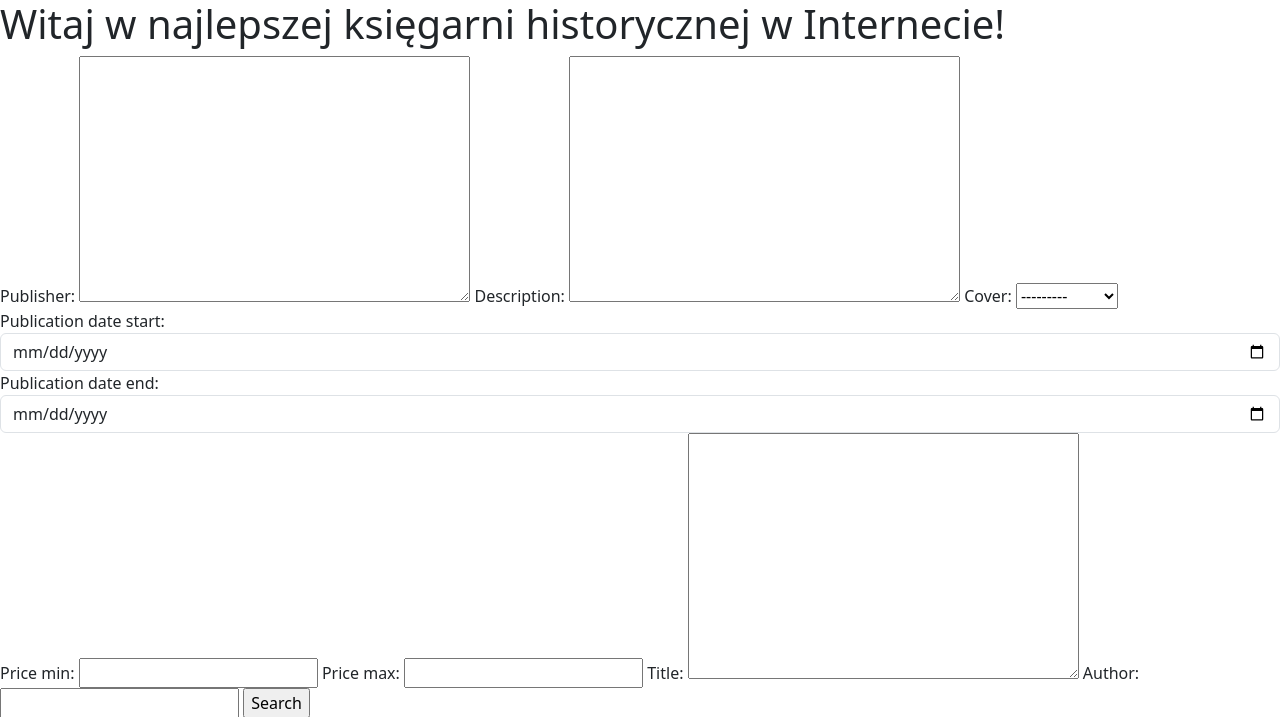
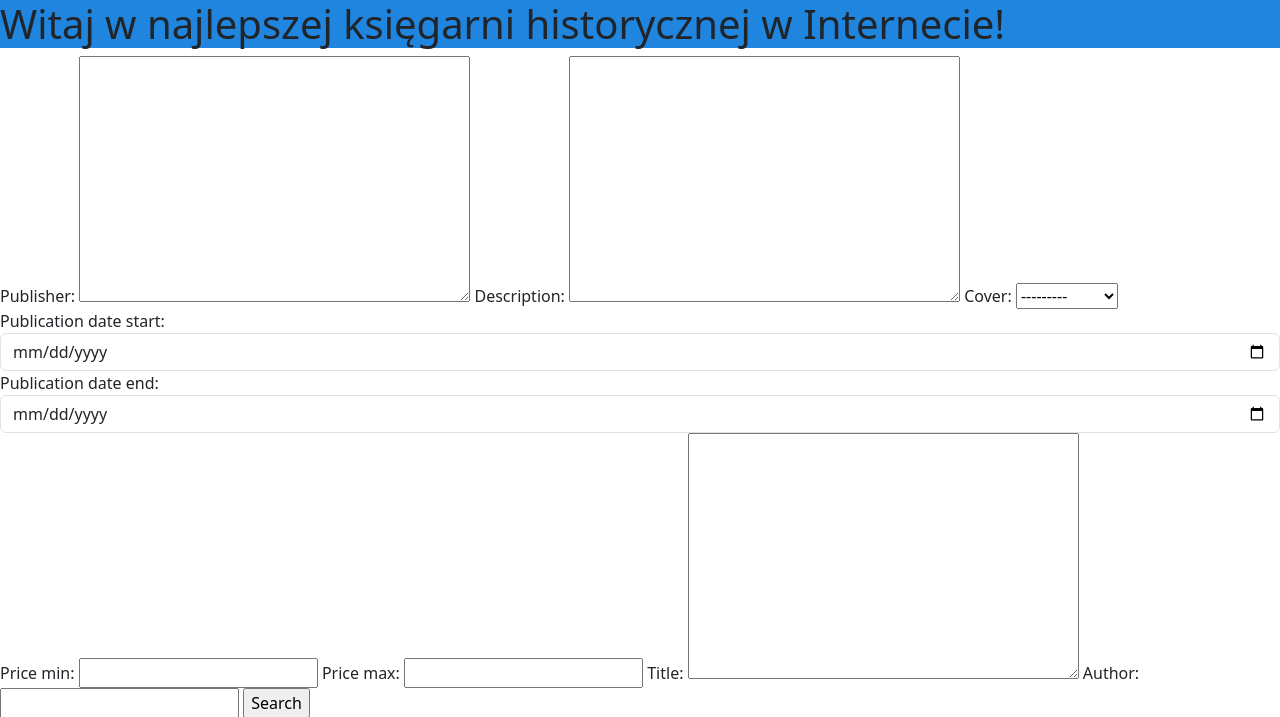
Before and after one commit to History39/aplikacja-ksi-garniana, a Django app: page / in a window 1280 px wide. Shown: the top 717 px of the page. Run offline with Django 4.2, Linux system fonts and the light colour scheme; some libraries are stand-ins or nearby versions.

Commit message:
Dodałem niebieski nagłówek na stronie głównej

```diff
--- /dev/null
+++ b/website/static/css/main.css
@@ -0,0 +1,3 @@
+.website-header{
+    background-color: #1F85DE;
+}
--- a/website/templates/main.html
+++ b/website/templates/main.html
@@ -1,14 +1,17 @@
-<!DOCTYPE html>
 {% extends "base.html" %}
-
+{% load static %}
 {% block content %}
 <html lang="en">
-<head>
-    <meta charset="UTF-8">
-    <title>Aplikacja księgarniana</title>
-</head>
+        <head>
+            <meta charset="UTF-8">
+            <title>Aplikacja księgarniana</title>
+            <link href="https://cdn.jsdelivr.net/npm/bootstrap@5.3.0-alpha3/dist/css/bootstrap.min.css" rel="stylesheet" integrity="sha384-KK94CHFLLe+nY2dmCWGMq91rCGa5gtU4mk92HdvYe+M/SXH301p5ILy+dN9+nJOZ" crossorigin="anonymous">
+            <link rel="stylesheet" href="{% static 'css/main.css' %}">
+        </head>
 <body>
-<h1>Witaj w najlepszej księgarni historycznej w Internecie!</h1>
+    <div class="website-header">
+        <h1>Witaj w najlepszej księgarni historycznej w Internecie!</h1>
+    </div>
 </body>
 </html>
 
```
